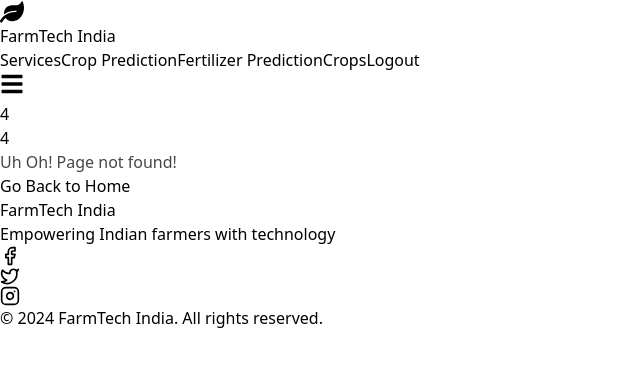
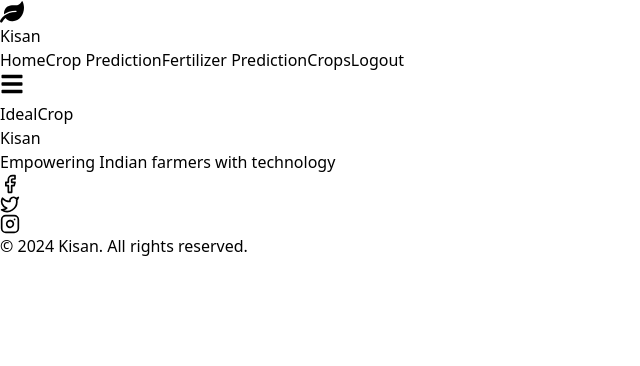
Before and after one commit to hariom-nabira/Kisan, a React (Vite) app in the folder frontend/: page /predict/idealCrop in a window 1280 px wide. Shown: the top 366 px of the page, without its empty margins (0-640 px from the left). Built offline with nearby package versions, Linux system fonts and the light colour scheme; no server answers; sample sign-in values are in the browser's storage.

Commit message:
homepage-open-without-login GetStartedBtn  idealCrop other changes

```diff
--- a/frontend/package.json
+++ b/frontend/package.json
@@ -12,6 +12,7 @@
   "dependencies": {
     "axios": "^1.7.8",
     "framer-motion": "^11.11.9",
+    "lucide-react": "^0.462.0",
     "react": "^18.3.1",
     "react-dom": "^18.3.1",
     "react-icons": "^5.3.0",
--- a/frontend/src/App.jsx
+++ b/frontend/src/App.jsx
@@ -4,12 +4,11 @@ import Navbar from "./components/header/Navbar";
 import Register from "./components/user/Register";
 import Login from "./components/user/Login";
 import Home from "./pages/Home";
-import About from "./pages/About";
-import Contact from "./pages/Contact";
 import PageNotFound from "./pages/PageNotFound";
 import Footer from "./components/footer/Footer";
 import CropPredictor from "./components/predict/crop/CropPredictor";
 import FertilizerPredictor from "./components/predict/fertilizer/FertilizerPredict";
+import IdealCrop from "./components/predict/idealCrop/IdealCrop";
 
 function App() {
   const [tokens, setTokens] = useState({
@@ -39,15 +38,7 @@ function App() {
           <Route path="/login" element={<Login setTokens={setTokens} />} />
           <Route
             path="/"
-            element={isAuthenticated ? <Home /> : <Navigate to="/login" />}
-          />
-          <Route
-            path="/about"
-            element={isAuthenticated ? <About /> : <Navigate to="/login" />}
-          />
-          <Route
-            path="/contact"
-            element={isAuthenticated ? <Contact /> : <Navigate to="/login" />}
+            element={ <Home isAuthenticated={isAuthenticated} />}
           />
           <Route
             path="/predict/crop"
@@ -65,6 +56,16 @@ function App() {
               )
             }
           />
+          <Route
+            path="/predict/idealCrop"
+            element={
+              isAuthenticated ? (
+                <IdealCrop />
+              ) : (
+                <Navigate to="/login" />
+              )
+            }
+          />
           <Route path="*" element={<PageNotFound />} />
         </Routes>
         <Footer />
--- a/frontend/src/components/footer/Footer.jsx
+++ b/frontend/src/components/footer/Footer.jsx
@@ -6,7 +6,7 @@ export default function Footer() {
       <div className="container mx-auto px-4">
         <div className="flex flex-col md:flex-row justify-between items-center">
           <div className="mb-4 md:mb-0">
-            <h3 className="text-xl font-semibold">FarmTech India</h3>
+            <h3 className="text-xl font-semibold">Kisan</h3>
             <p className="text-sm mt-2">
               Empowering Indian farmers with technology
             </p>
@@ -34,7 +34,7 @@ export default function Footer() {
         </div>
         <div className="border-t border-green-700 mt-8 pt-8 text-center text-sm">
           <p>
-            &copy; {new Date().getFullYear()} FarmTech India. All rights
+            &copy; {new Date().getFullYear()} Kisan. All rights
             reserved.
           </p>
         </div>
--- a/frontend/src/components/header/Navbar.jsx
+++ b/frontend/src/components/header/Navbar.jsx
@@ -21,17 +21,17 @@ const Navbar = ({ isAuthenticated, setTokens }) => {
           <Link to="/" className="flex items-center space-x-2">
             <FaLeaf size={24} className="text-green-600" />
             <span className="text-xl font-bold text-green-800">
-              FarmTech India
+              Kisan
             </span>
           </Link>
 
           {/* Desktop Menu */}
           <div className="hidden md:flex space-x-4 items-center">
             <Link
-              to="/services"
+              to="/"
               className="text-green-700 hover:text-green-500 transition duration-300"
             >
-              Services
+              Home
             </Link>
             <Link
               to="/predict/crop"
@@ -48,8 +48,9 @@ const Navbar = ({ isAuthenticated, setTokens }) => {
               Fertilizer Prediction
             </Link>
             <Link
-              to="/crops"
+              to="/predict/idealCrop"
               className="text-green-700 hover:text-green-500 transition duration-300"
+              onClick={toggleMenu}
             >
               Crops
             </Link>
--- /dev/null
+++ b/frontend/src/components/predict/idealCrop/IdealCrop.jsx
@@ -0,0 +1,9 @@
+import React from 'react'
+
+const IdealCrop = () => {
+  return (
+    <div>IdealCrop</div>
+  )
+}
+
+export default IdealCrop
--- a/frontend/src/pages/About.jsx
+++ /dev/null
@@ -1,9 +0,0 @@
-import React from 'react'
-
-const About = () => {
-  return (
-    <div>About</div>
-  )
-}
-
-export default About
--- a/frontend/src/pages/Contact.jsx
+++ /dev/null
@@ -1,9 +0,0 @@
-import React from 'react'
-
-const Contact = () => {
-  return (
-    <div>Contact</div>
-  )
-}
-
-export default Contact
--- a/frontend/src/pages/Home.jsx
+++ b/frontend/src/pages/Home.jsx
@@ -1,8 +1,22 @@
-import React from "react";
+import React, { useState } from "react";
 import Features from "../components/feature/Feature";
 import Datasets from "../components/dataset/Dataset";
+import { useNavigate } from "react-router-dom";
 
-export default function Hero() {
+export default function Home({ isAuthenticated }) {
+
+  const navigate = useNavigate();
+  const [url, setUrl] = useState("/");
+
+  const handleBtn = () => {
+    if (!isAuthenticated) {
+      setUrl("/login");
+    } else {
+      setUrl("/predict/crop");
+    }
+    navigate(url);
+  }
+
   return (
     <>
       <section className="bg-green-100 py-20">
@@ -10,7 +24,9 @@ export default function Hero() {
           <div className="md:w-1/2 mb-10 md:mb-0">
             <h1 className="text-4xl md:text-5xl font-bold text-green-800 mb-4">Empowering Indian Farmers with Technology</h1>
             <p className="text-xl text-green-700 mb-8">Our platform provides advanced crop prediction, fertilizer recommendations, and access to government schemes to boost your agricultural success.</p>
-          <button className="bg-green-600 text-white px-8 py-3 rounded-full text-lg font-semibold hover:bg-green-500 transition duration-300 transform hover:scale-105">Get Started</button>
+            <button className="bg-green-600 text-white px-8 py-3 rounded-full text-lg font-semibold hover:bg-green-500 transition duration-300 transform hover:scale-105"
+              onClick={handleBtn}
+            >Get Started</button>
           </div>
           <div className="md:w-1/2">
             <img
```
Also changed, not shown: 1 other file (tests, documents, lock files or other folders). Lines whose indentation alone changed are shown as unchanged.
